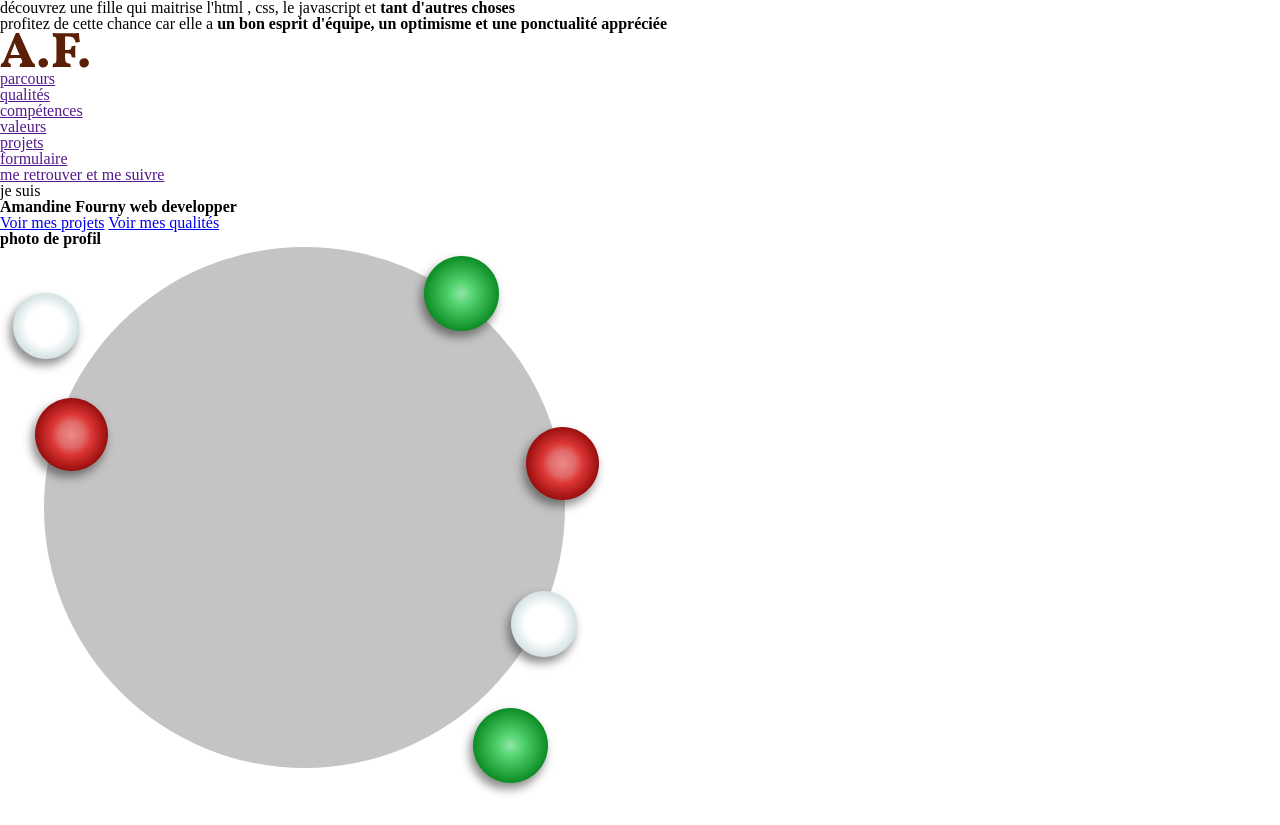
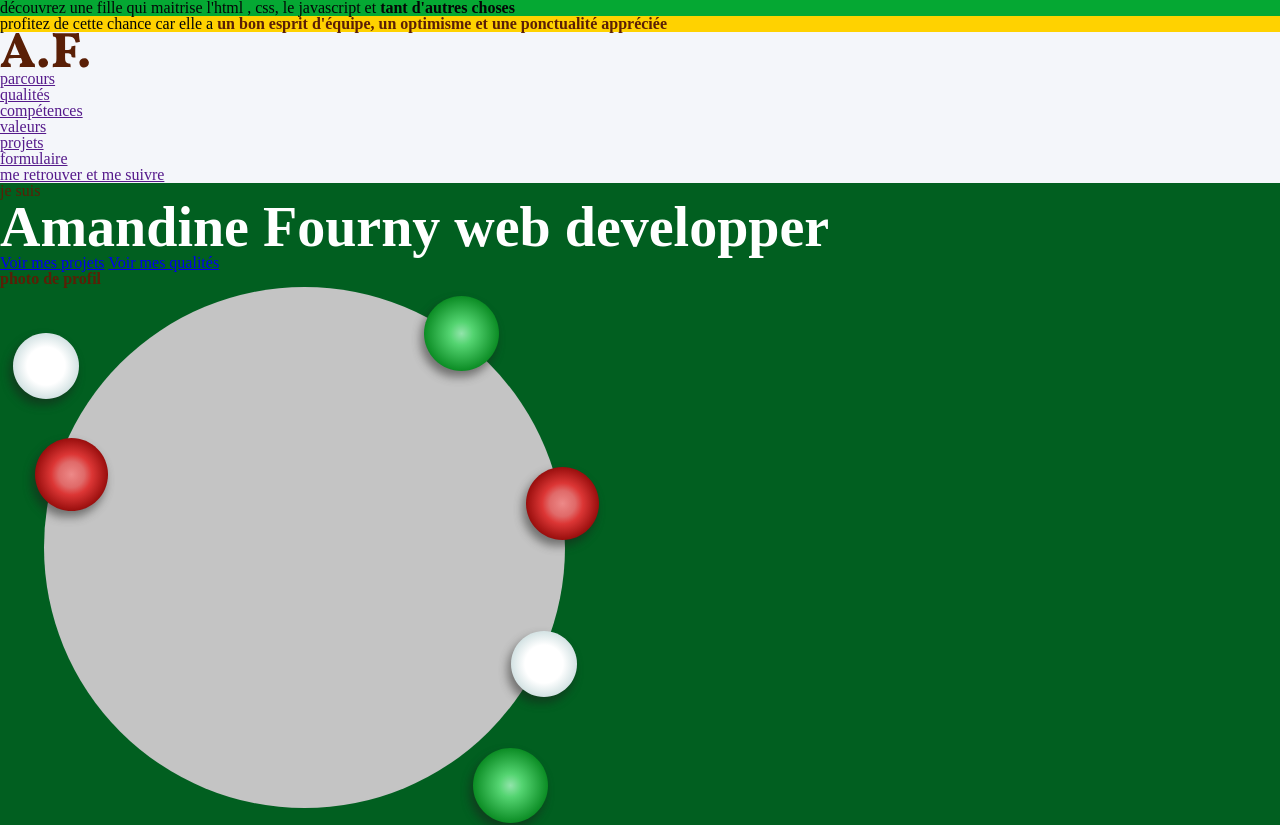
Before and after one commit to FournyAmandine/CV-Fourny-Amandine, a plain HTML site: page index.html in a window 1280 px wide. Shown: the top 825 px of the page. Drawn offline with Linux system fonts and the light colour scheme.

Commit message:
added font-face and beginning

```diff
--- a/styles.css
+++ b/styles.css
@@ -1,3 +1,16 @@
+@font-face {
+    font-family: Vollkorn, sérif;
+    font-weight: 400;
+    src: url("./fonts/vollkorn/Vollkorn-Regular.ttf");
+}
+
+@font-face {
+    font-family: Vollkorn, sérif;
+    font-weight: 900;
+    src: url("./fonts/vollkorn/Vollkorn-Black.ttf");
+}
+
+
 :root{
     --main-color : #FFD200;
     --main-text-color : #5A1F06;
@@ -20,7 +33,6 @@
     --border-yellow: #DCB404;
 }
 
-
 .hidden{
     position: absolute !important;
     clip: rect(1px 1px 1px 1px); /* IE6, IE7 */
@@ -29,3 +41,46 @@
     overflow: hidden;
     width: 1px;
 }
+
+body{
+   background-color: var(--main-background-color);
+    font-family: Vollkorn, serif;
+    color: var(--main-text-color);
+}
+
+.div--offers{
+    color: var(--header-text-color);
+}
+
+.offer-soft-skills strong {
+    color: var(--main-text-color);
+}
+
+.offer-soft-skills, .school-career{
+    background-color: var(--main-color);
+}
+
+.offer-hard-skills{
+    background-color: var(--light-green);
+}
+
+.personal-information{
+    background-color: var(--second-main-color);
+}
+
+.skills{
+    background-color: white;
+}
+
+li{
+    list-style-type: none;
+}
+
+h2{
+    font-size: 44px;
+}
+
+.personal-information h2{
+    font-size: 56px;
+    color: white;
+}
```
